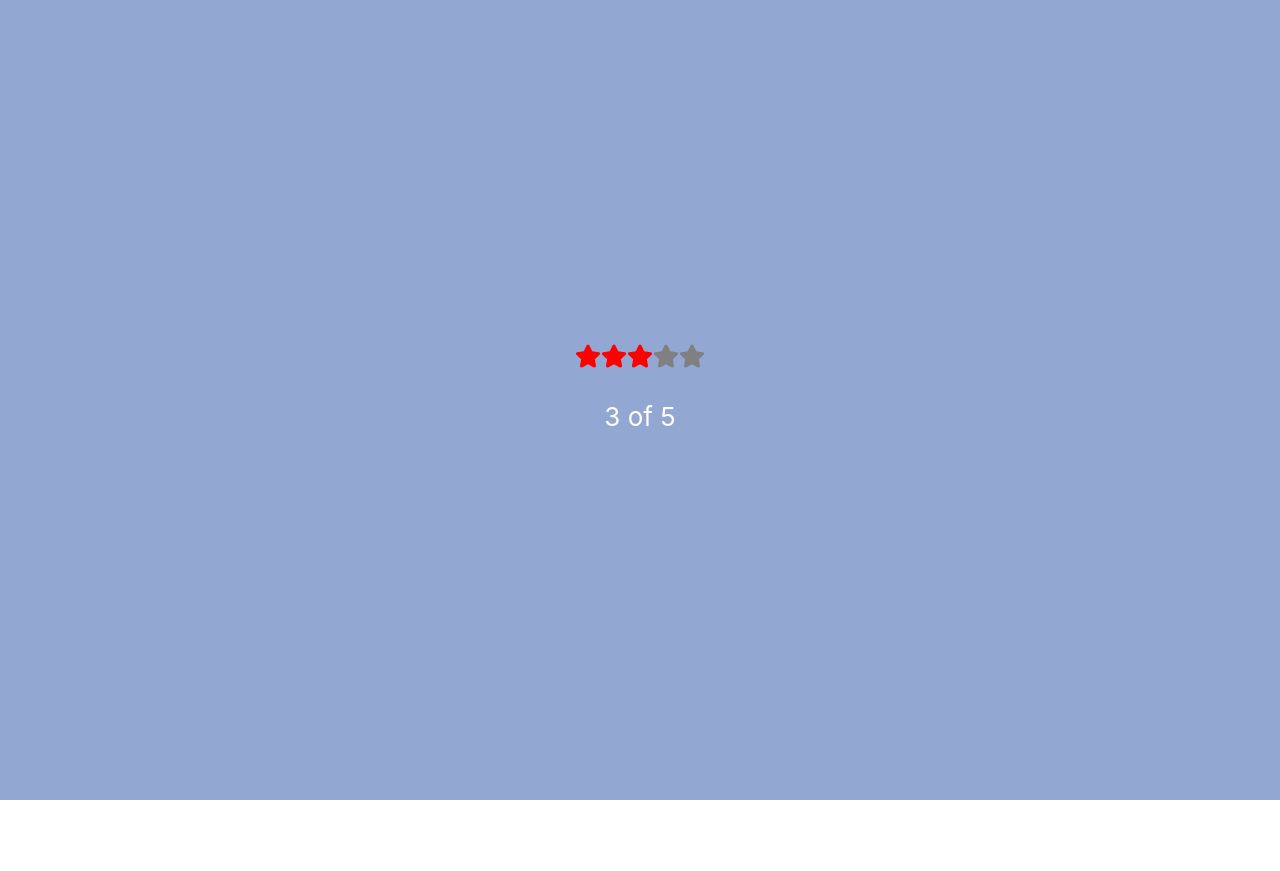
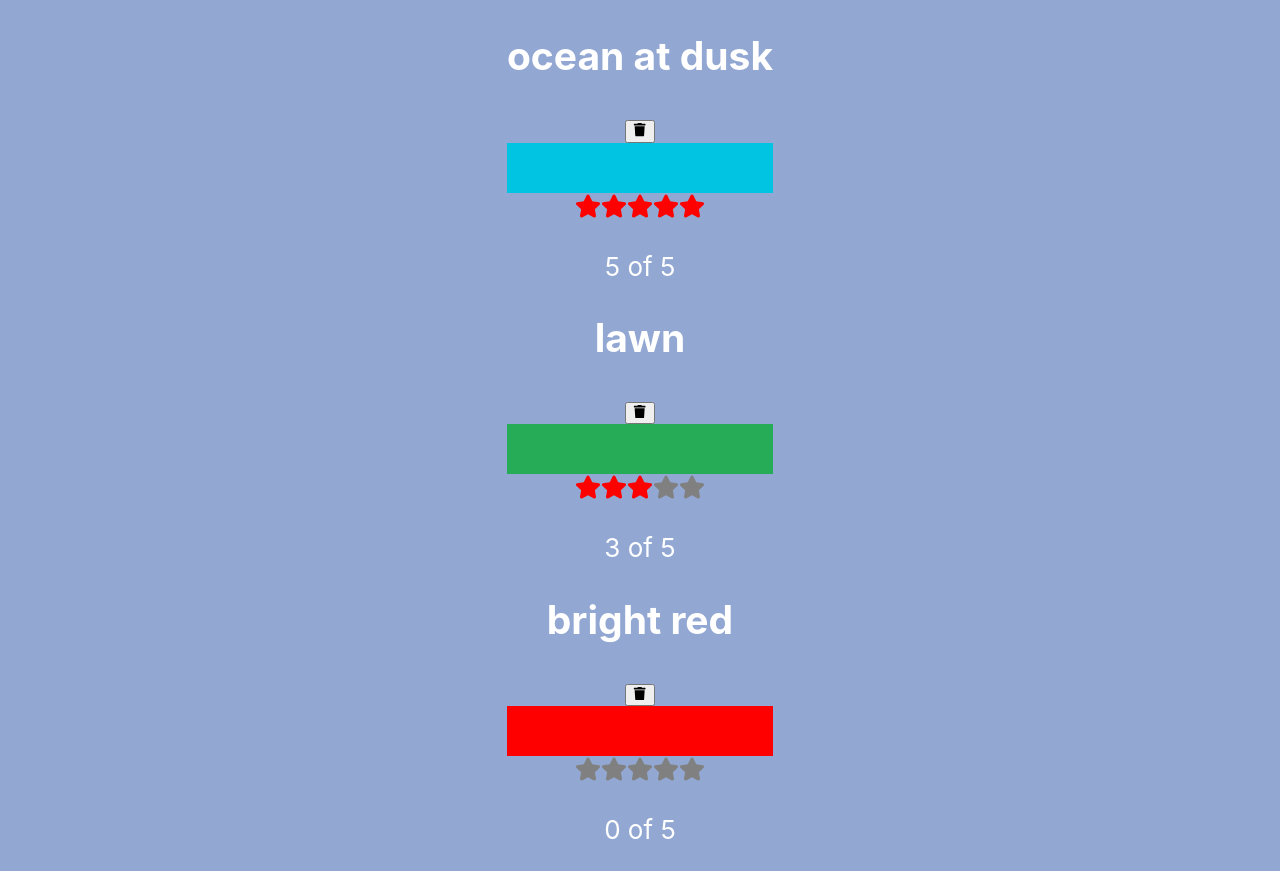
Before and after one commit to nicap84/Learning_React, a React (Create React App) app in the folder frontend/: page / in a window 1280 px wide. Before the commit the page ends 800 px from the top, so only its background shows below. Built offline with nearby package versions, Linux system fonts and the light colour scheme.

Commit message:
* create ColorList

```diff
--- a/frontend/src/App.js
+++ b/frontend/src/App.js
@@ -1,12 +1,21 @@
 import "./App.css";
-import StarRating from "./components/rating/starRating";
+import { useState } from "react";
+import ColorList from "./components/rating/colorList";
+import colorsData from "./models/colors.json";
 
 function App() {
+  const [colors, setColors] = useState(colorsData);
   return (
     <div className="App">
       <header className="App-header">
         <div>
-          <StarRating />
+          <ColorList
+            colors={colors}
+            onRemoveColors={(id) => {
+              const newColors = colors.filter((color) => color.id !== id);
+              setColors(newColors);
+            }}
+          />
         </div>
       </header>
     </div>
--- /dev/null
+++ b/frontend/src/components/rating/color.js
@@ -0,0 +1,21 @@
+import StarRating from "./starRating";
+import { FaTrash } from "react-icons/fa";
+
+export default function Color({
+  id,
+  color,
+  title,
+  rating,
+  onRemove = (f) => f,
+}) {
+  return (
+    <section>
+      <h1>{title}</h1>
+      <button onClick={() => onRemove(id)}>
+        <FaTrash />
+      </button>
+      <div style={{ height: 50, backgroundColor: color }}></div>
+      <StarRating selectedStars={rating} />
+    </section>
+  );
+}
--- /dev/null
+++ b/frontend/src/components/rating/colorList.js
@@ -0,0 +1,15 @@
+import Color from "./color";
+
+export default function ColorList({ colors = [], onRemoveColors = (f) => f }) {
+  console.log("lenght", colors.length);
+  if (!colors.length) {
+    return <div>No colors</div>;
+  }
+  return (
+    <div>
+      {colors.map((color) => (
+        <Color key={color.id} {...color} onRemove={onRemoveColors} />
+      ))}
+    </div>
+  );
+}
--- a/frontend/src/components/rating/starRating.js
+++ b/frontend/src/components/rating/starRating.js
@@ -1,23 +1,19 @@
-import { useState } from "react";
+// import { useState } from "react";
 import Star from "./star";
 
 const createArray = (length) => [...Array(length)];
 
-export default function StarRating({ starNumber = 5 }) {
+export default function StarRating({ starNumber = 5, selectedStars = 0 }) {
   // const [state, setState] = useState(initialValue); returns an array with 2 elements
-  const [selectedStar, setSelectedStart] = useState(3);
+  // const [selectedStar, setSelectedStart] = useState(3);
   return (
-    <>
+    <div>
       {createArray(starNumber).map((n, i) => (
-        <Star
-          key={i}
-          selected={selectedStar > i}
-          onSelect={() => setSelectedStart(i + 1)}
-        />
+        <Star key={i} selected={selectedStars > i} />
       ))}
       <p>
-        {selectedStar} of {starNumber}
+        {selectedStars} of {starNumber}
       </p>
-    </>
+    </div>
   );
 }
--- a/frontend/src/index.js
+++ b/frontend/src/index.js
@@ -1,11 +1,15 @@
-import React from "react";
+import React, { StrictMode } from "react";
 import ReactDOM from "react-dom/client";
 import "./index.css";
 import App from "./App";
 import reportWebVitals from "./reportWebVitals";
 
 const root = ReactDOM.createRoot(document.getElementById("root"));
-root.render(<App />);
+root.render(
+  <StrictMode>
+    <App />
+  </StrictMode>
+);
 
 // If you want to start measuring performance in your app, pass a function
 // to log results (for example: reportWebVitals(console.log))
--- /dev/null
+++ b/frontend/src/models/colors.json
@@ -0,0 +1,20 @@
+[
+    {
+        "id": "1",
+        "title": "ocean at dusk",
+        "color": "#00c4e2",
+        "rating": 5
+    },
+    {
+        "id": "2",
+        "title": "lawn",
+        "color": "#26ac56",
+        "rating": 3
+    },
+    {
+        "id": "3",
+        "title": "bright red",
+        "color": "#ff0000",
+        "rating": 0
+    }
+]
```
Also changed, not shown: frontend/src/models/recipes.json (renamed from frontend/src/models/data.js, +38 -34 lines).
